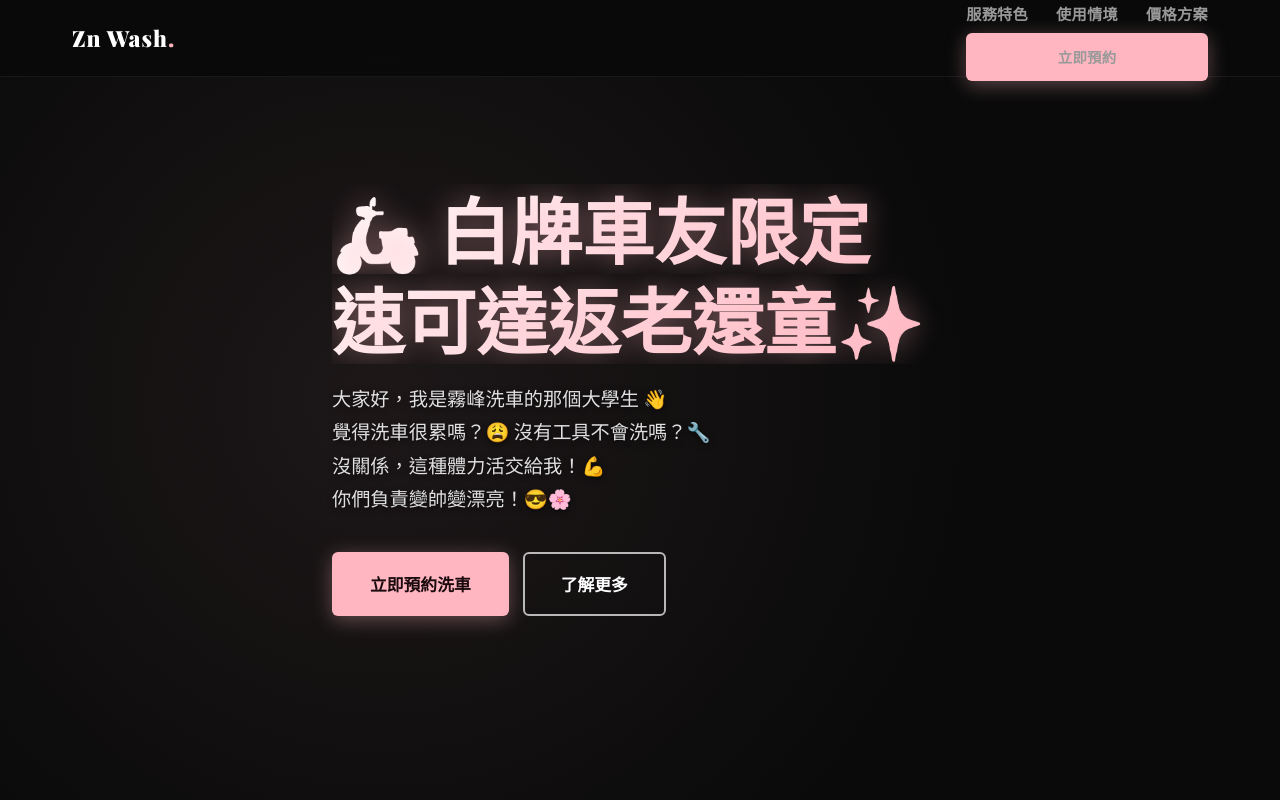
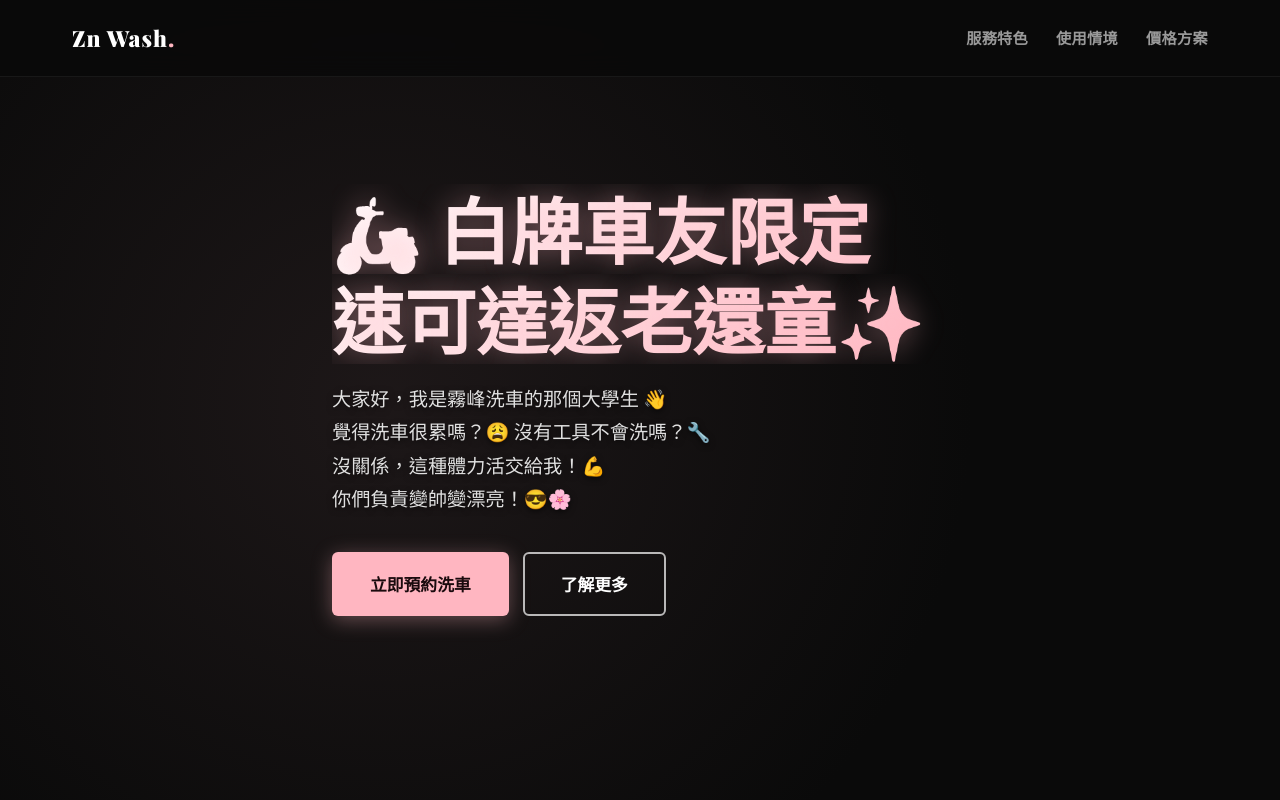
Before and after one commit to ckyiun/zn-wash-detailing, a plain HTML site: page index.html in a window 1280 px wide. Shown: the top 800 px of the page. Drawn offline with nearby package versions, Linux system fonts and the light colour scheme.

Commit message:
Add files via upload

```diff
--- a/index.html
+++ b/index.html
@@ -4,12 +4,12 @@
 <head>
     <meta charset="UTF-8">
     <meta name="viewport" content="width=device-width, initial-scale=1.0, viewport-fit=cover">
-    <title>Zn Wash | 頂級專業機車代洗</title>
-    <meta name="description" content="Zn Wash 專業機車代洗 | 台中霧峰・大里 白牌洗車個人工作室。提供細緻泡沫刷洗、封體鍍膜、塑料還原、安全帽清潔等頂級服務。洗越多省越多，立即預約！">
-    <meta name="keywords" content="Zn Wash, 霧峰洗車, 大里洗車, 白牌洗車, 機車代洗, 機車鍍膜, 台中洗車, 個人工作室洗車, 速可達清潔, 霧峰代洗">
+    <title>Zn Wash 專業決機車美研 | 霧峰機車鍍膜、精致洗車</title>
+    <meta name="description" content="Zn Wash 位於台中霧峰，提供專業機車鍍膜、車體美研與精致洗車服務。預約制細致施工，讓您的愛車煥然一新。">
+    <meta name="keywords" content="Zn Wash, 霧峰洗車, 台中機車鍍膜, 朝陽科技大學洗車, 機車美研">
     <meta name="author" content="Zn Wash">
     <meta property="og:title" content="Zn Wash | 台中霧峰・大里 專業機車代洗">
-    <meta property="og:description" content="白牌車友限定！細緻泡沫刷洗、封體鍍膜、集點折扣優惠。台中霧峰／大里服務，立即預約 Zn Wash！">
+    <meta property="og:description" content="白牌車友限定！細致泡沫刷洗、封體鍍膜、集點折扣優惠。台中霧峰／大里服務，立即預約 Zn Wash！">
     <meta property="og:type" content="website">
     <link rel="stylesheet" href="style.css">
     <!-- Google Fonts -->
@@ -18,6 +18,7 @@
     <link
         href="https://fonts.googleapis.com/css2?family=Playfair+Display:wght@700;900&family=Noto+Serif+TC:wght@400;500;700;900&family=Noto+Sans+TC:wght@400;500;700&display=swap"
         rel="stylesheet">
+
 </head>
 
 <body>
@@ -37,11 +38,6 @@
                     <li><a href="#scenarios" class="nav-link">使用情境</a></li>
                     <li><a href="#pricing" class="nav-link">價格方案</a></li>
                 </ul>
-                <!-- CTA inside nav drawer on mobile -->
-                <div class="nav-cta">
-                    <a href="https://docs.google.com/forms/d/e/1FAIpQLSchrl8DVAdGS1L_XvHv4aFTElzlOuEs2cZga_oqSrNKwOhZZg/viewform"
-                        target="_blank" class="btn btn-primary btn-full-mobile" id="nav-book-btn">立即預約</a>
-                </div>
             </nav>
 
 
```
